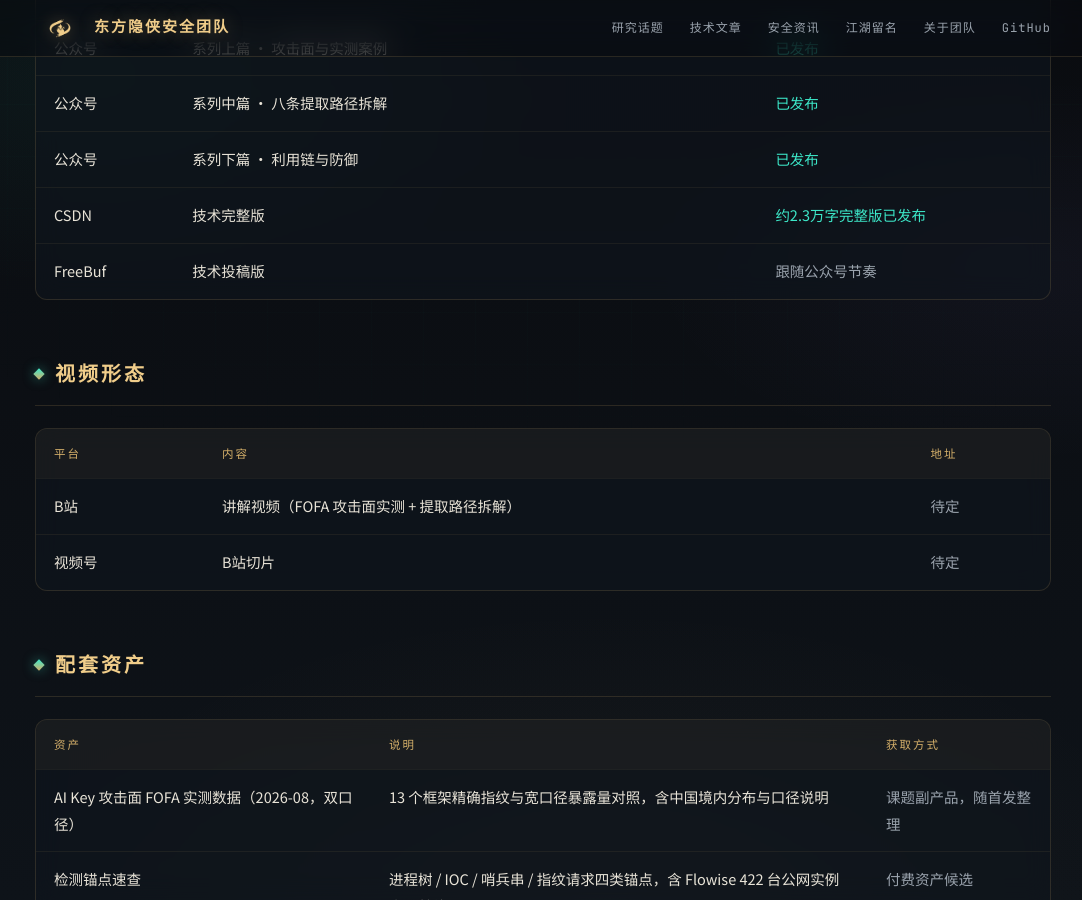
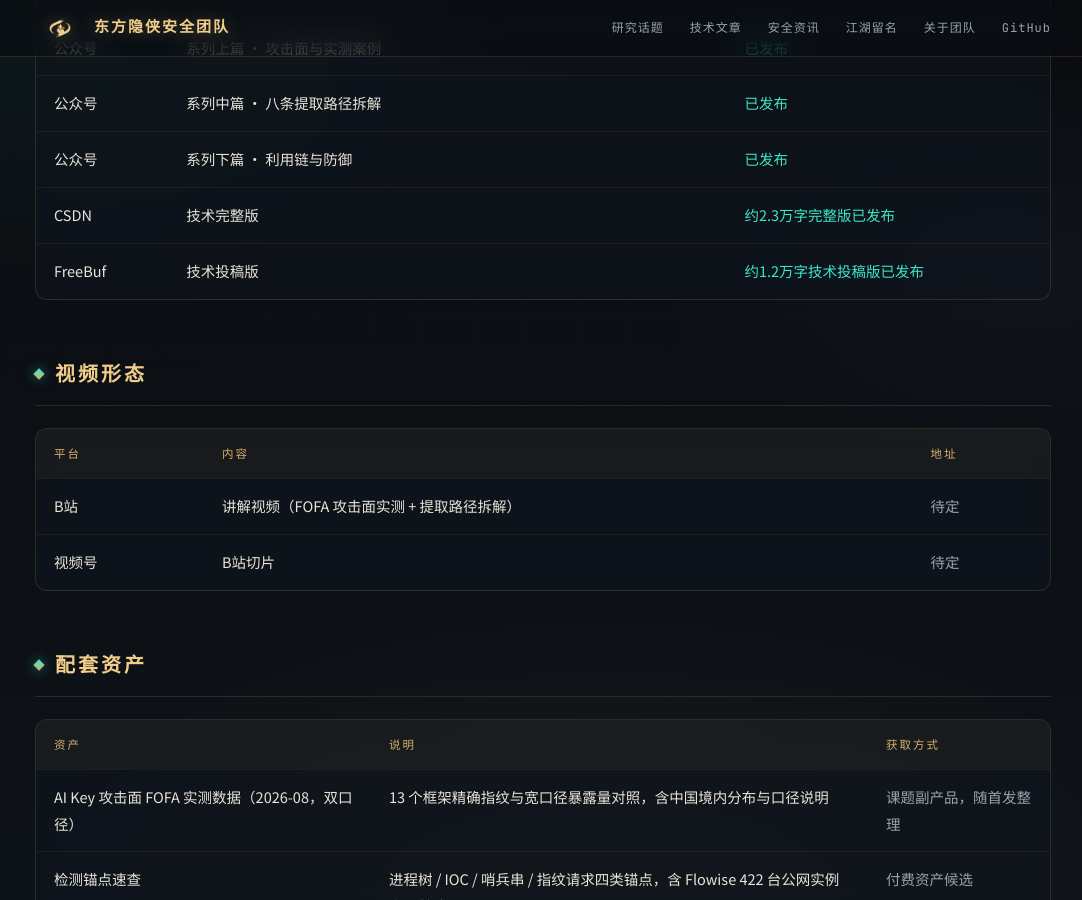
Before and after one commit to EastSword/EastSword.github.io, a Jekyll site: the page built from _topics/llm-api-key-security.md, in a window 1280 px wide and 900 px high, scrolled down 589 px. Shown: the whole window, without its empty margins (97-1179 px from the left). Built offline with Jekyll 4.4.1, drawn with Linux system fonts in a browser that asks for light colours; comment, search, counter and statistics services are not loaded.

Commit message:
回填 FreeBuf 发布地址：llm-api-key-security 话题

```diff
--- a/_topics/llm-api-key-security.md
+++ b/_topics/llm-api-key-security.md
@@ -32,8 +32,8 @@
     note: 约2.3万字完整版已发布
   - platform: FreeBuf
     form: 技术投稿版
-    url:
-    note: 跟随公众号节奏
+    url: https://www.freebuf.com/articles/ai-security/498322.html
+    note: 约1.2万字技术投稿版已发布
 videos:
   - platform: B站
     form: 讲解视频（FOFA 攻击面实测 + 提取路径拆解）
```
